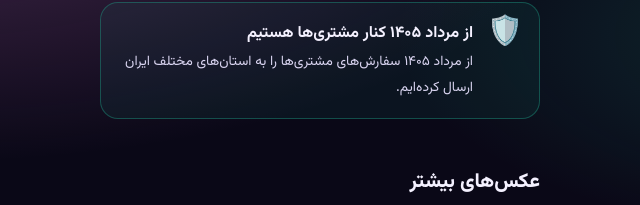
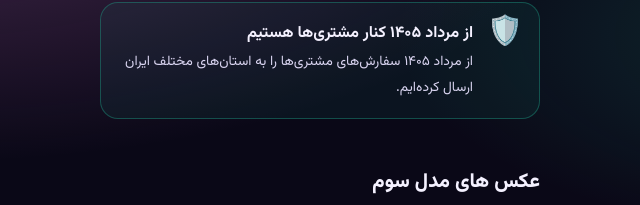
Before and after one commit to hadismalekie/peykfazayi, a plain HTML site: page landing/PFbelt.html in a window 1280 px wide. Shown: the part 3245-3450 px from the top of the page, 320-960 px from the left. Drawn offline with Linux system fonts and the light colour scheme.

Commit message:
Add files via upload

```diff
--- a/landing/PFbelt.html
+++ b/landing/PFbelt.html
@@ -320,7 +320,7 @@ guarantee: {
   ],
 
    /* ─────  سری سوم عکس (بعد از خیال راحت) ───── */
-  gallery3: ['https://ik.imagekit.io/bisculens/l-PFBelt-C%20(1).jpg','https://ik.imagekit.io/bisculens/l-PFBelt-C%20(2).jpg','https://ik.imagekit.io/bisculens/l-PFBelt-C%20(3).jpg','https://ik.imagekit.io/bisculens/l-PFBelt-C%20(3).jpg'],
+  gallery3: ['https://ik.imagekit.io/bisculens/l-PFBelt-C%20(1).jpg','https://ik.imagekit.io/bisculens/l-PFBelt-C%20(2).jpg','https://ik.imagekit.io/bisculens/l-PFBelt-C%20(3).jpg','https://ik.imagekit.io/bisculens/l-PFBelt-C%20(4).jpg'],
 
 
   /* ───── ۱۱. مراحل خرید ───── */
@@ -462,7 +462,7 @@ function render(){
   if (C.reviews.length) h += `<section><h2>نظر مشتری‌ها</h2><div class="scroller">${C.reviews.map(r =>
       `<div class="review card">${r.image ? `<img src="${r.image}" alt="" loading="lazy">` : ''}<div class="body"><div class="stars">${stars(r.stars||5)}</div>${r.text}<div class="who">${r.name}</div></div></div>`).join('')}</div></section>`;
   if (C.guarantee && C.guarantee.title) h += `<section><h2>${C.guaranteeTitle || 'خیال راحت'}</h2><div class="guarantee"><span class="ic">🛡️</span><div><h3>${C.guarantee.title}</h3><p>${C.guarantee.text}</p></div></div></section>`;
-  h += galSec(C.gallery3, C.gallery3Title, 'عکس‌های بیشتر');
+  h += galSec(C.gallery3, C.gallery3Title, 'عکس های مدل سوم');
   if (C.sizeGuide) h += `<section><h2>راهنمای سایز</h2><div class="size">${C.sizeGuide}</div></section>`;
   if (C.chatFaq && C.chatFaq.length) h += `<section><h2>${C.chatTitle}</h2><div class="chat">${C.chatFaq.map(c =>
       `<div class="msg q"><span class="av">🙋</span><div class="bub">${c.q}</div></div><div class="msg a"><span class="av"><img src="${C.logo}" alt=""></span><div class="bub">${c.a}</div></div>`).join('')}</div></section>`;
```
